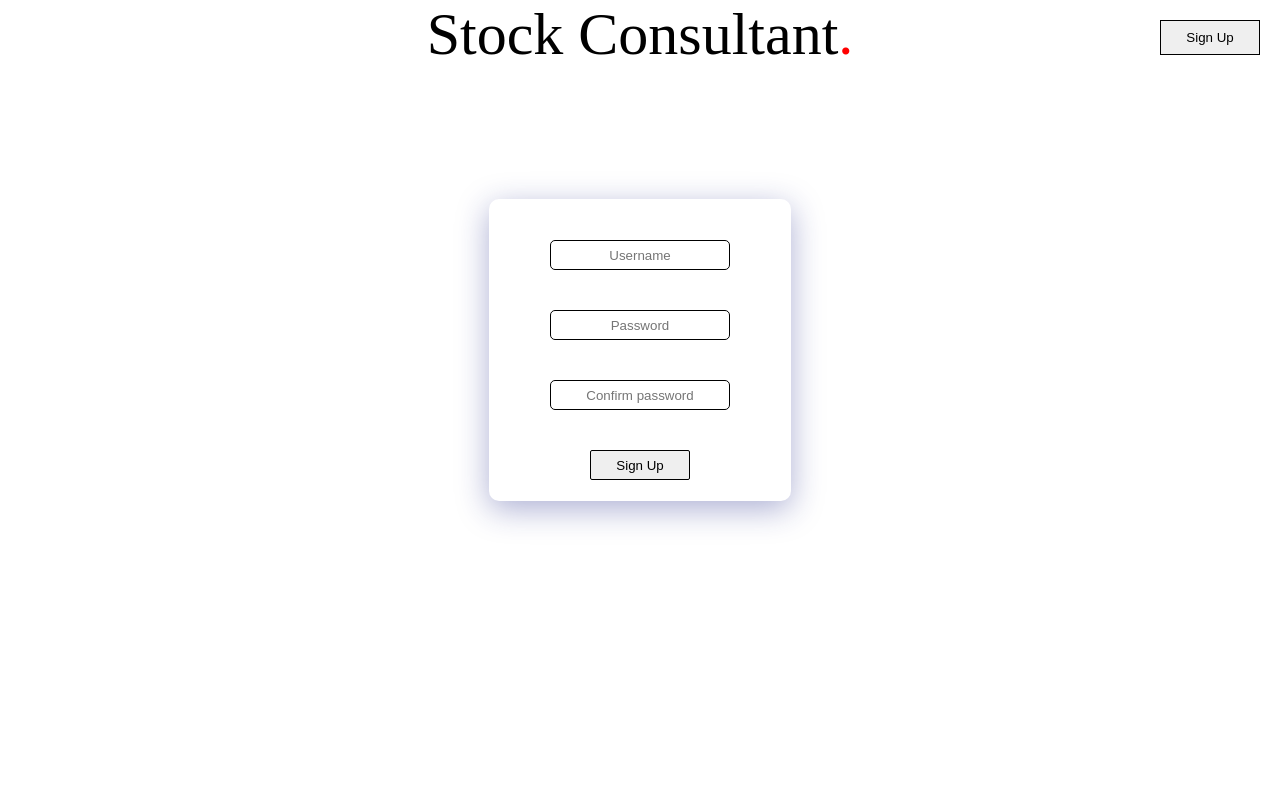
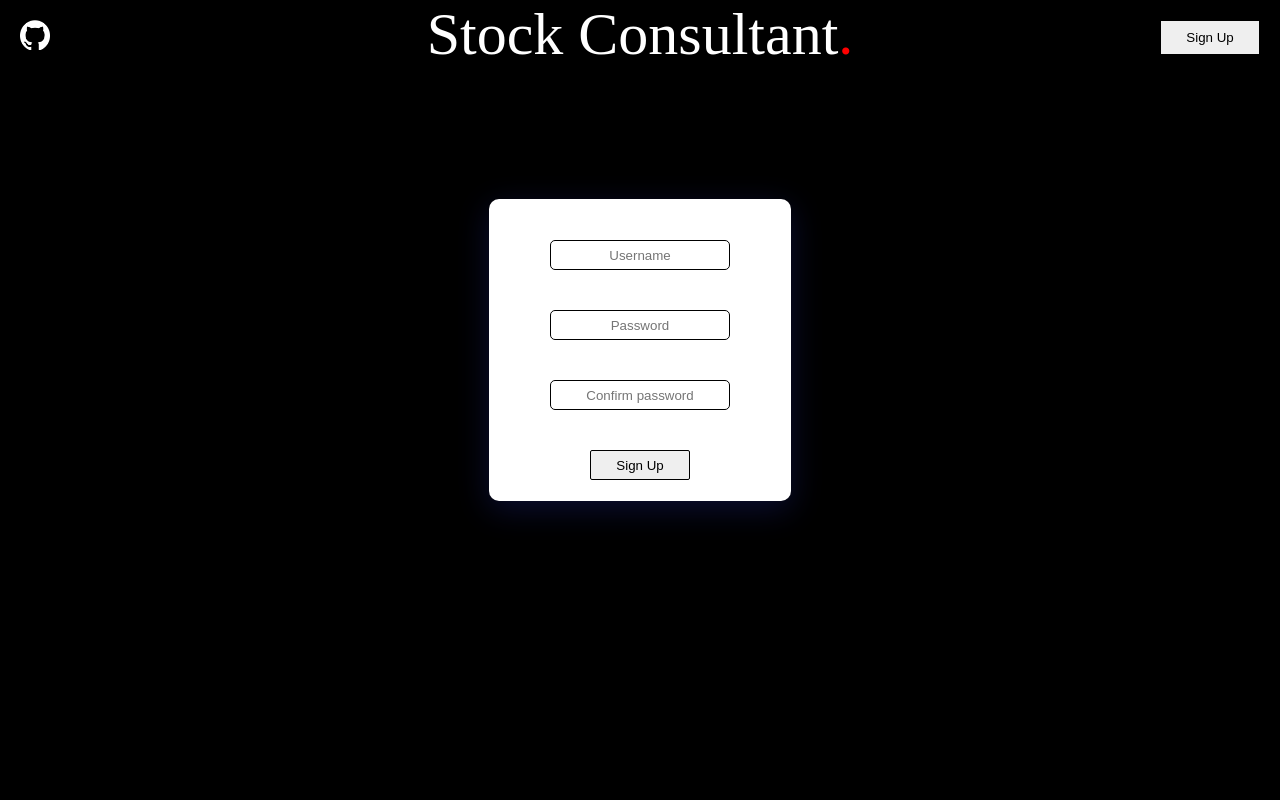
Before and after one commit to pcrespan/StockConsultant, a Flask app: page /register in a window 1280 px wide. Run offline with Flask 2, Linux system fonts and the light colour scheme.

Commit message:
Added github logo and link

```diff
--- a/static/style.css
+++ b/static/style.css
@@ -3,9 +3,15 @@
     padding: 0;
 }
 
+body, main {
+    background-color: black;
+    background-size: cover;
+}
+
 .logo-link {
     font-family: 'Times New Roman', Times, serif;
     font-size: 60;
+    color: white;
 }
 
 .logo-link:after {
@@ -13,11 +19,12 @@
     content: '';
     transition: all 0.5s linear;
     width: 100%;
-    border-bottom: 2px solid black;
+    border-bottom: 2px solid white;
     transform: scaleX(0);
 }
 
 .logo-link:hover:after {
+    color: white;
     transform: scale(1);
 }
 
@@ -94,9 +101,13 @@ a {
 .register-btn:hover {
     cursor: pointer;
     color: white;
-    outline: none;
-    border: 1px solid black;
     border-radius: 5px;
     height: 30px;
     background-color: #31383F;
 }
+
+.icons {
+    position: absolute;
+    left: 20px;
+    top: 20px;
+}
--- a/templates/layout.html
+++ b/templates/layout.html
@@ -11,6 +11,9 @@
                 <a class = "logo-link" href = "/">Stock Consultant<span style = "color: red">.</span></a>
             </div>
         </div>
+        <div class = "icons">
+            <a href = "https://github.com/pcrespan"><img src="/static/github-mark-white.png" width = "30" height = "30"></a>
+        </div>
     </body>
 
     <main>
```
Also changed, not shown: static/github-mark-white.png (added).
